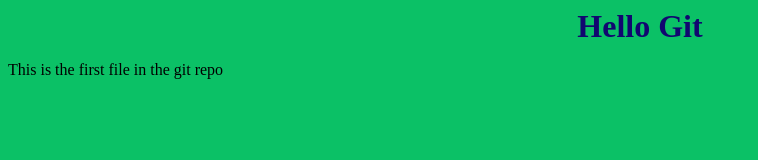
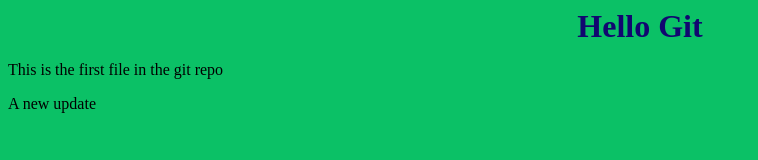
Before and after one commit to maesuaj/hello-git, a plain HTML site: page index.html in a window 1280 px wide. Shown: the whole page, without its empty margins (0-758 px from the left). Drawn offline with Linux system fonts and the light colour scheme.

Commit message:
Updated index.html with a new line

```diff
--- a/index.html
+++ b/index.html
@@ -9,5 +9,6 @@
 <body>
     <h1>Hello Git</h1>
     <p>This is the first file in the git repo</p>
+    <p>A new update</p>
 </body>
 </html>
```
